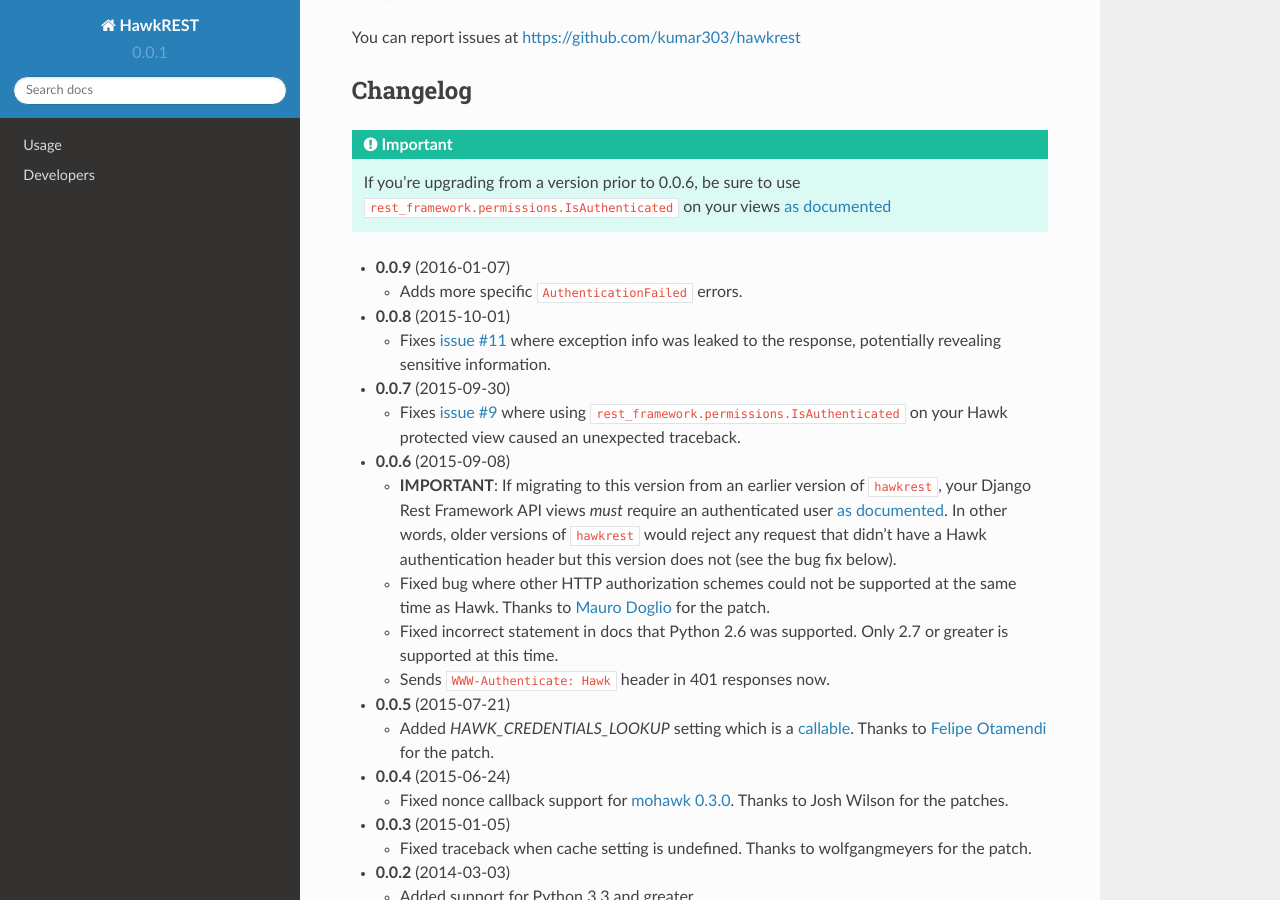
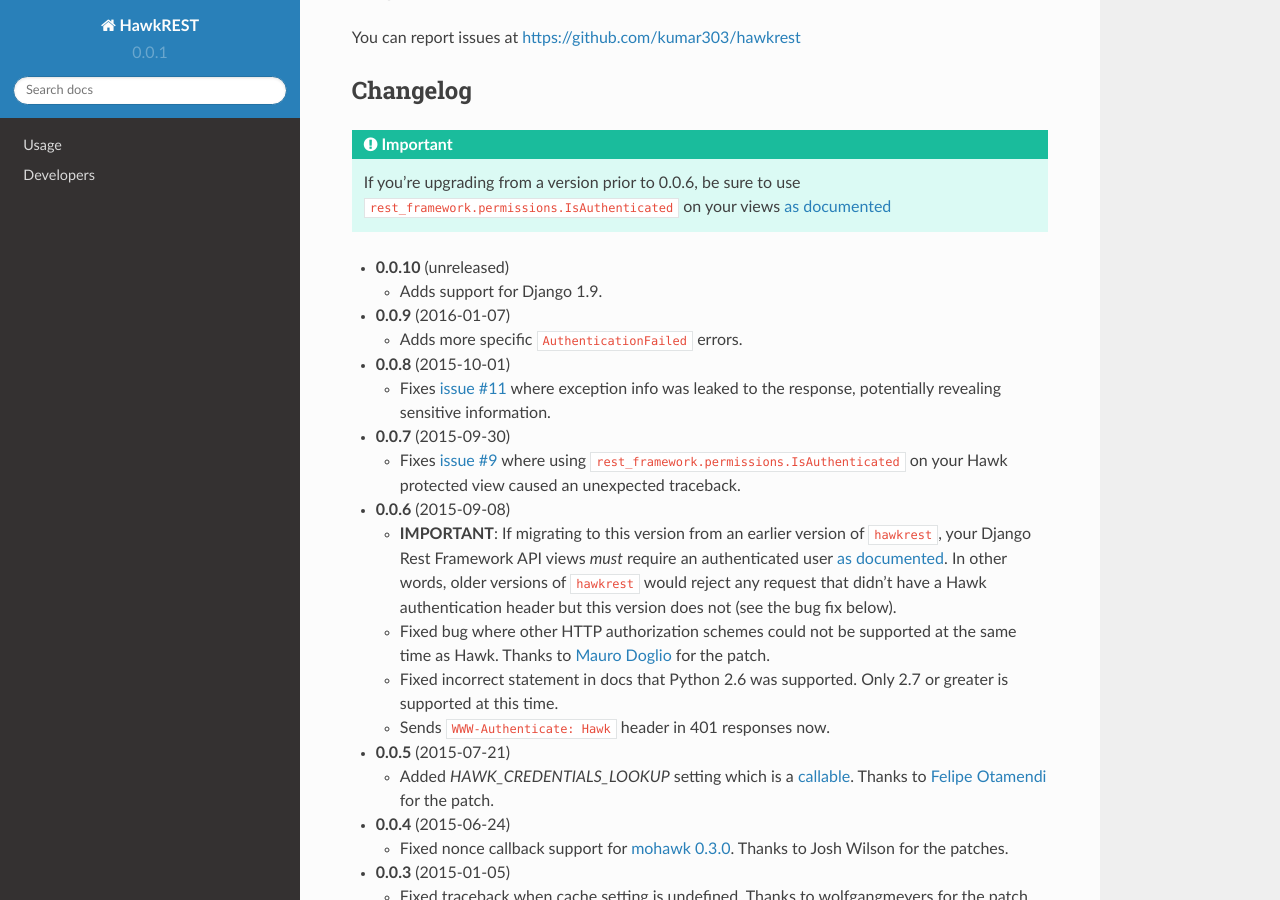
Before and after one commit to kumar303/hawkrest, a Sphinx documentation site: the page built from docs/index.rst, in a window 1280 px wide and 900 px high, scrolled down 1313 px. Built offline with Sphinx 7.4.7 and the Read the Docs theme 2.0.0, drawn with Linux system fonts in a browser that asks for light colours.

Commit message:
Bump to version 0.0.10

```diff
--- a/docs/index.rst
+++ b/docs/index.rst
@@ -93,6 +93,10 @@
     use ``rest_framework.permissions.IsAuthenticated`` on your views
     :ref:`as documented <protecting-api-views>`
 
+- **0.0.10** (unreleased)
+
+  - Adds support for Django 1.9.
+
 - **0.0.9** (2016-01-07)
 
   - Adds more specific ``AuthenticationFailed`` errors.
--- a/setup.py
+++ b/setup.py
@@ -2,7 +2,7 @@
 
 
 setup(name='hawkrest',
-      version='0.0.9',
+      version='0.0.10',
       description="Hawk HTTP Authorization for Django Rest Framework",
       long_description='',
       author='Kumar McMillan',
```
